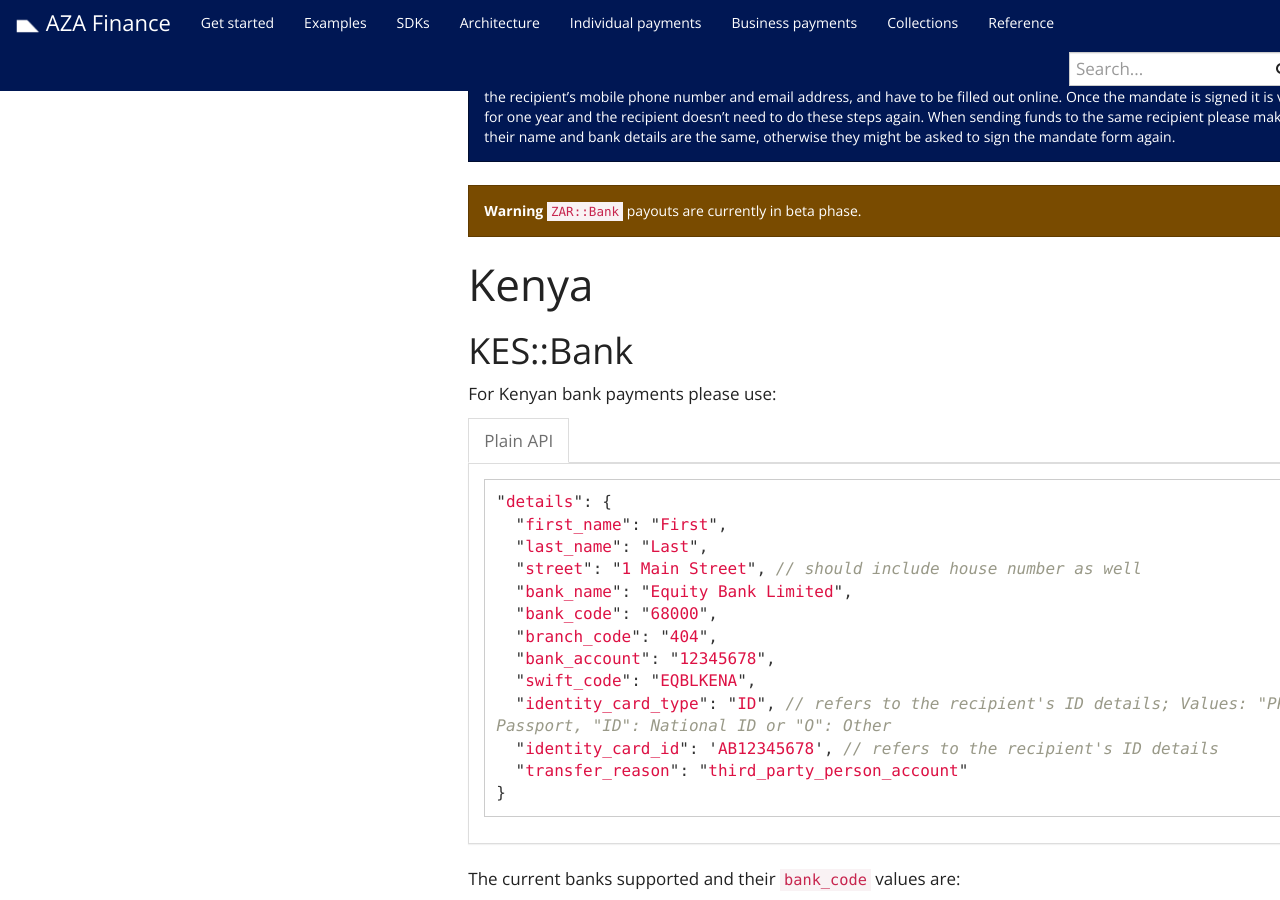
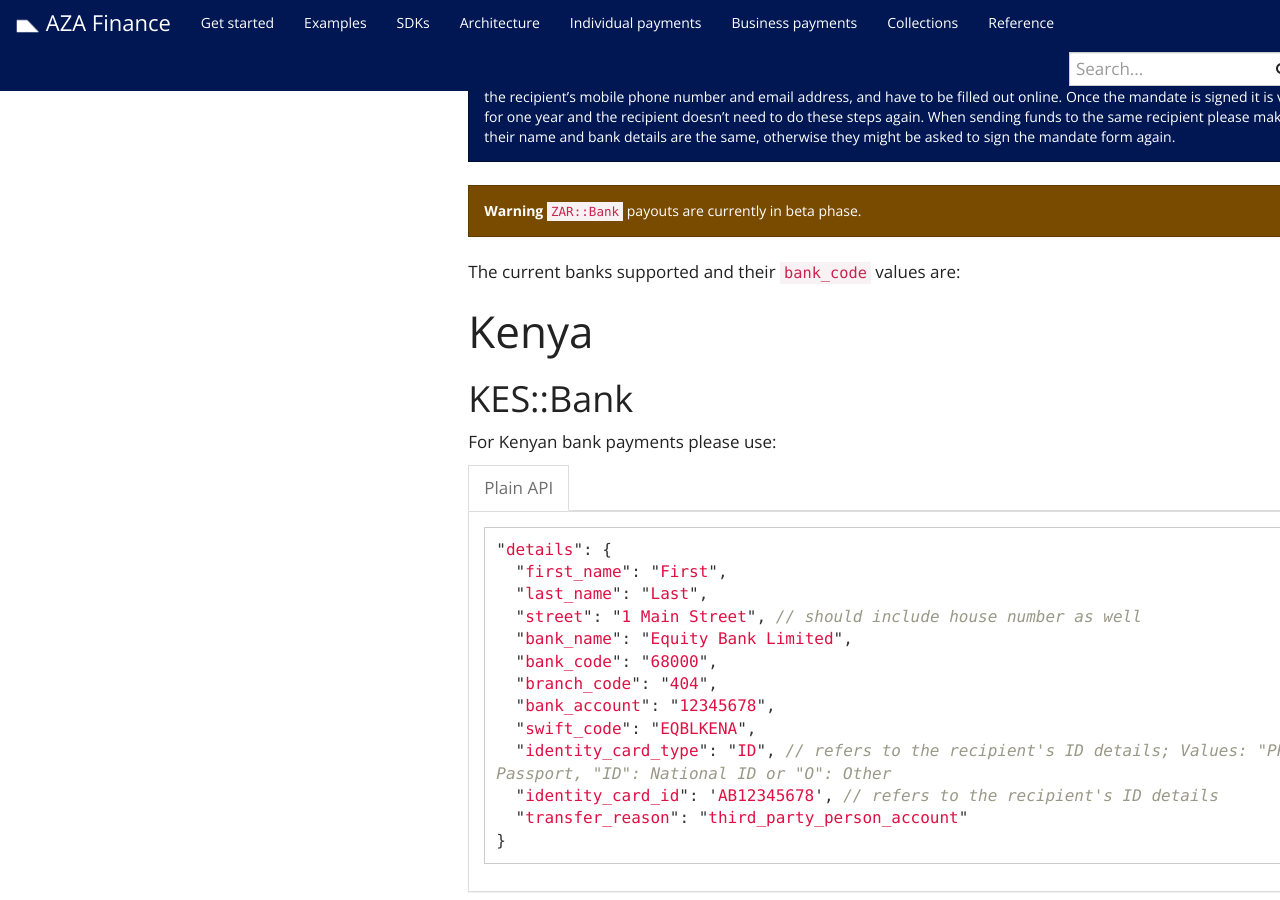
Before and after one commit to transferzero/api-documentation, a Jekyll site: the page built from _docs/individual-payments.md, in a window 1280 px wide and 900 px high, scrolled down 17999 px. Built offline with Jekyll 4.4.1, drawn with Linux system fonts in a browser that asks for light colours; nearby versions of some CDN libraries; comment, search, counter and statistics services are not loaded.

Commit message:
Adding ZAR:Bank supported bank_codes

````diff
--- a/_docs/individual-payments.md
+++ b/_docs/individual-payments.md
@@ -529,6 +529,28 @@
 
 {% include corridors/zar-bank.md recipient_type='individual' %}
 
+The current banks supported and their `bank_code` values are:
+
+{% capture data-raw %}
+```
+Standard Bank: 051001
+First National Bank: 250655
+ABSA:	632005
+Nedbank: 198765
+Investec:	580105
+Capitec Bank:	470010
+Bank of Athens:	410506
+Bidvest Bank:	462005
+African Bank:	430000
+Mercantile Bank: 450905
+SA Post Office: 460005
+Tyme Bank: 678910
+Ubank: 431010
+Discovery Bank: 679000
+Bank Zero: 888000
+```
+{% endcapture %}
+
 # Kenya
 
 ## KES::Bank
````
